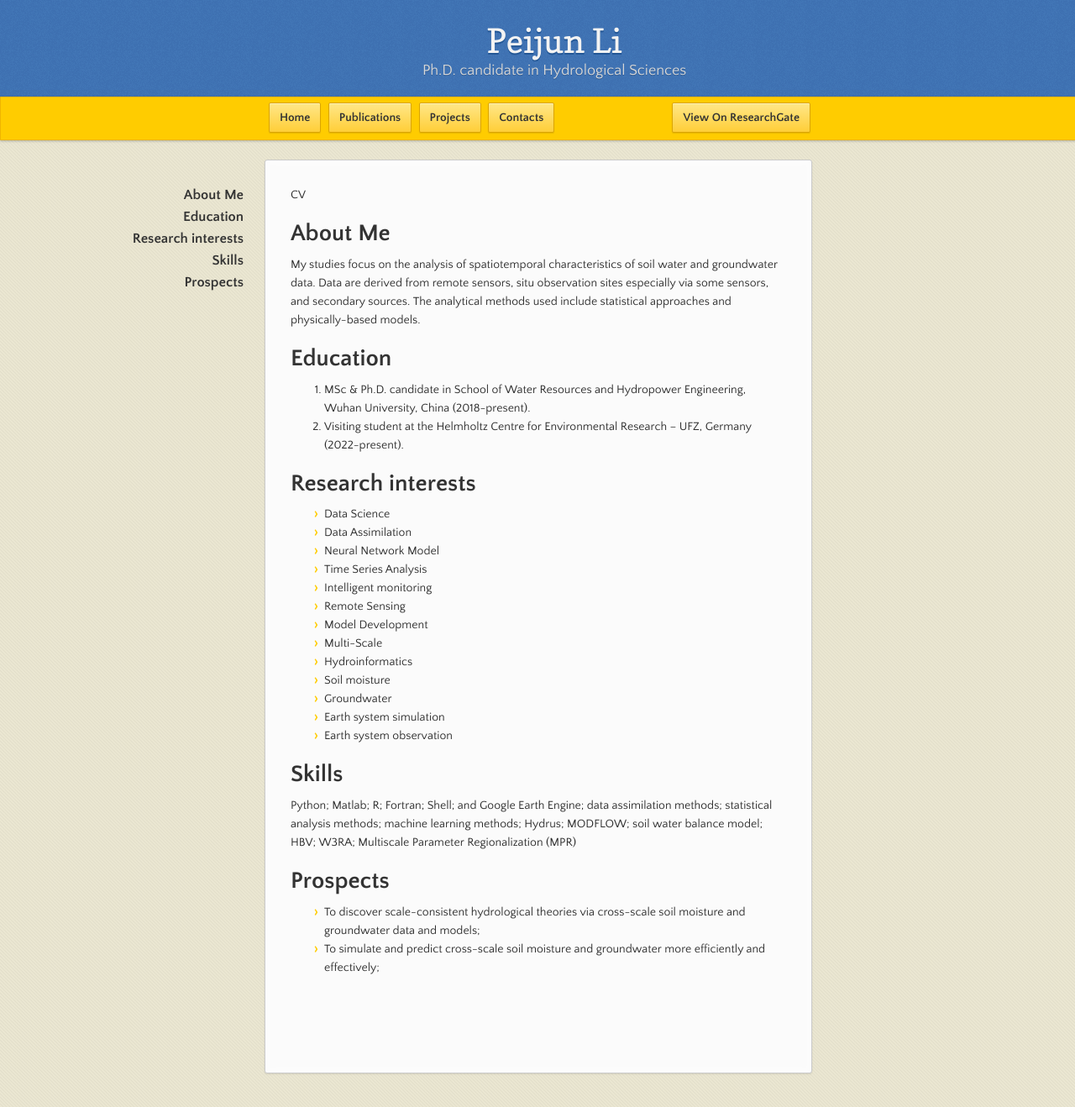
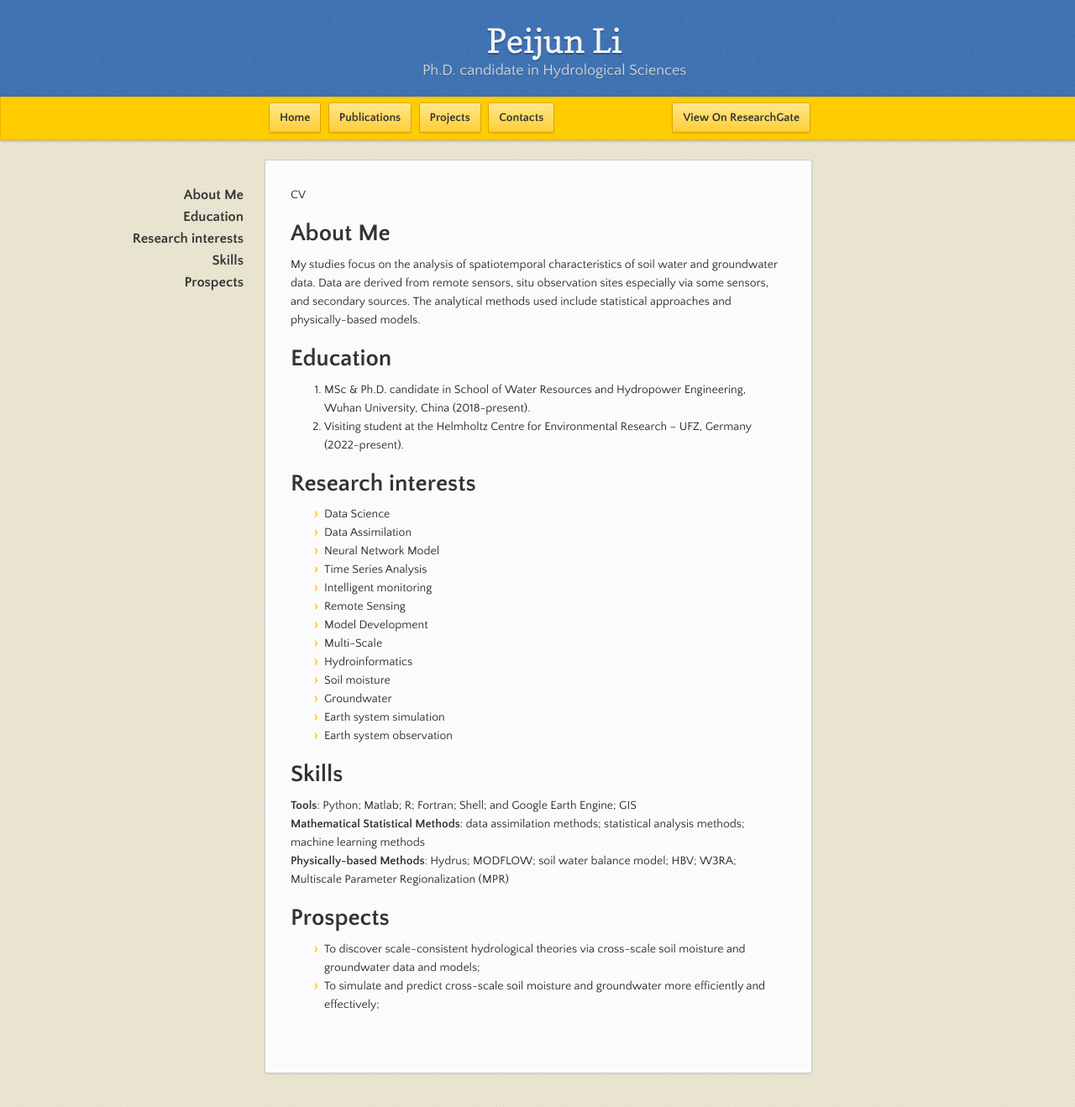
Before and after one commit to PercyLeeMaxWell/PercyLeeMaxWell.github.io, a Jekyll site: the page built from index.md, in a window 1280 px wide and 1318 px high. Shown: the whole window at 84% size. Built offline with Jekyll 4.4.1, drawn with Linux system fonts in a browser that asks for light colours.

Commit message:
Update index.md

```diff
--- a/index.md
+++ b/index.md
@@ -25,7 +25,10 @@ My studies focus on the analysis of spatiotemporal characteristics of soil water
 * Earth system observation
 
 # Skills
-Python; Matlab; R; Fortran; Shell; and Google Earth Engine; data assimilation methods; statistical analysis methods; machine learning methods; Hydrus; MODFLOW; soil water balance model; HBV; W3RA; Multiscale Parameter Regionalization (MPR)
+**Tools**: Python; Matlab; R; Fortran; Shell; and Google Earth Engine; GIS
+**Mathematical Statistical Methods**: data assimilation methods; statistical analysis methods; machine learning methods
+**Physically-based Methods**: Hydrus; MODFLOW; soil water balance model; HBV; W3RA; Multiscale Parameter Regionalization (MPR)
+
 # Prospects
 * To discover scale-consistent hydrological theories via cross-scale soil moisture and groundwater data and models;
 * To simulate and predict cross-scale soil moisture and groundwater more efficiently and effectively;
```
